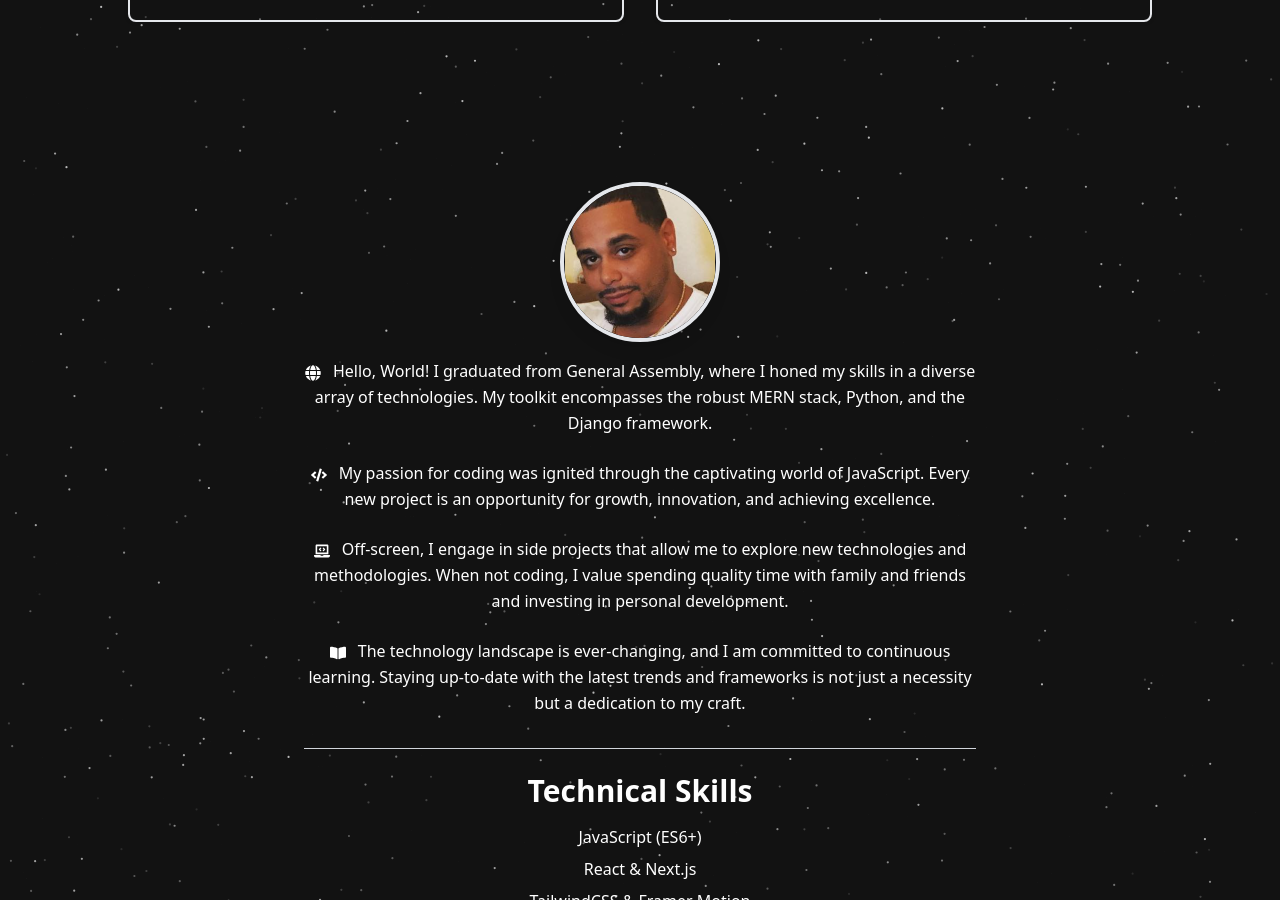
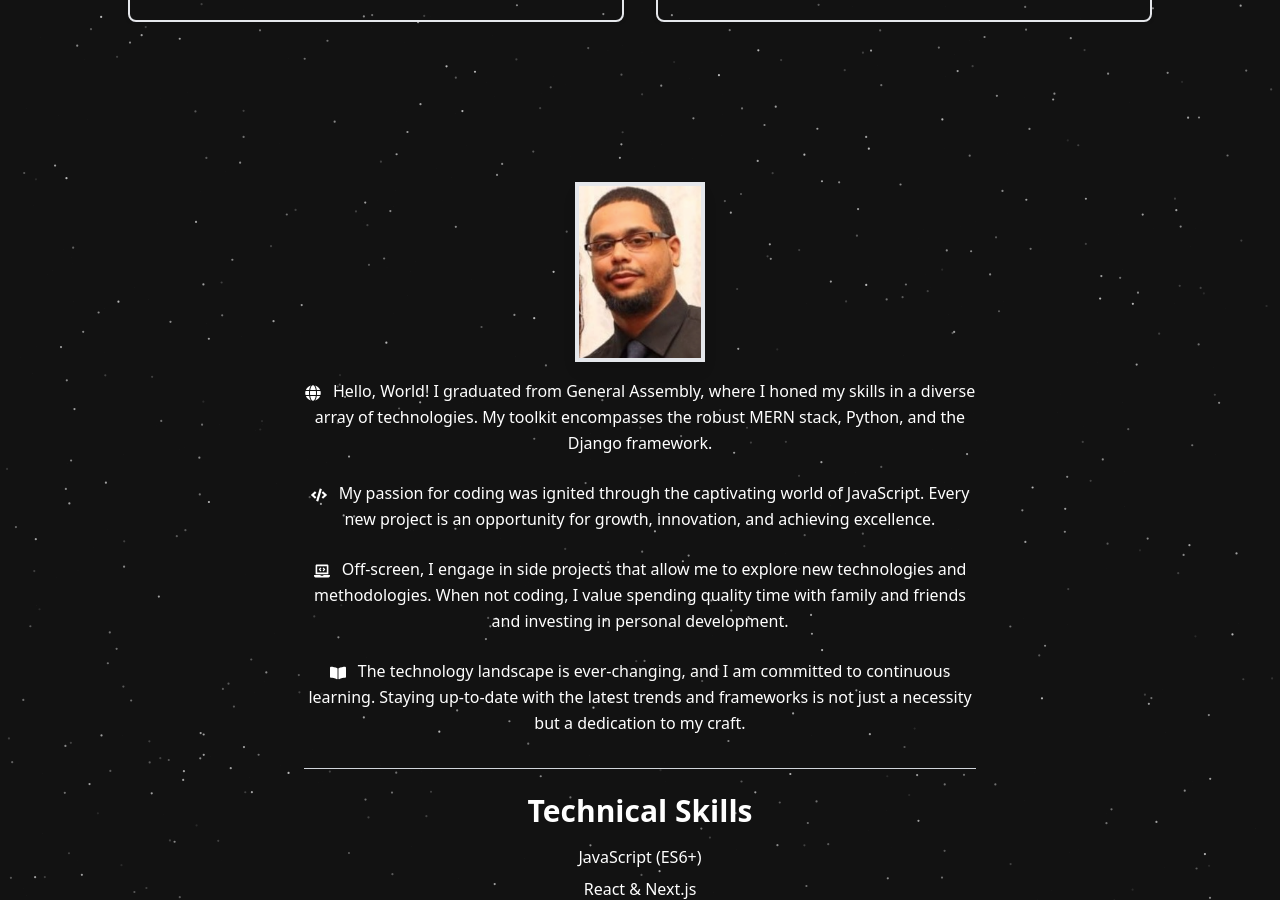
Before and after one commit to rayjim28/portfolio_2, a Next.js app: page / in a window 1280 px wide. Shown: the part 1401-2301 px from the top of the page. Built offline with nearby package versions, Linux system fonts and the light colour scheme.

Commit message:
fixes picture

```diff
--- a/src/components/About.tsx
+++ b/src/components/About.tsx
@@ -34,7 +34,8 @@ const About: React.FC<AboutProps> = ({ currentTheme }) => {
       <div className="w-full max-w-2xl mx-auto relative">
         <motion.div
           className={`mx-auto mb-4 overflow-hidden border-4 ${currentTheme === "light" ? "border-black" : "border-primary"
-            } shadow-lg transform transition-transform hover:scale-105 rounded-full w-40 h-40 flex justify-center items-center`}
+            } shadow-lg transform transition-transform hover:scale-105 flex justify-center items-center`}
+          style={{ width: '130px', height: '180px' }}
           initial={{ scale: 0.8 }}
           animate={{ scale: 1 }}
           transition={{
@@ -45,11 +46,10 @@ const About: React.FC<AboutProps> = ({ currentTheme }) => {
           whileHover={{ scale: 1.2 }}
         >
           <Image
-            src="/My_picture.png"
+            src="/my_picture.png"
             alt="Raymond Jimenez"
-            width={150}
+            width={130}
             height={150}
-            className="rounded-full"
           />
         </motion.div>
 
@@ -63,14 +63,14 @@ const About: React.FC<AboutProps> = ({ currentTheme }) => {
         </motion.p>
 
         <motion.p className="mb-6 leading-relaxed text-white-600" initial={{ opacity: 0 }} animate={{ opacity: 1 }} transition={{ delay: 0.6 }}>
-        <FaCode className="inline-block mr-2" /> My passion for coding was ignited through the captivating world of JavaScript. Every new project is an opportunity for growth, innovation, and achieving excellence.
+          <FaCode className="inline-block mr-2" /> My passion for coding was ignited through the captivating world of JavaScript. Every new project is an opportunity for growth, innovation, and achieving excellence.
         </motion.p>
 
         <motion.p className="mb-6 leading-relaxed text-white-600" initial={{ opacity: 0 }} animate={{ opacity: 1 }} transition={{ delay: 0.9 }}>
-        <FaLaptopCode className="inline-block mr-2" /> Off-screen, I engage in side projects that allow me to explore new technologies and methodologies. When not coding, I value spending quality time with family and friends and investing in personal development.
+          <FaLaptopCode className="inline-block mr-2" /> Off-screen, I engage in side projects that allow me to explore new technologies and methodologies. When not coding, I value spending quality time with family and friends and investing in personal development.
         </motion.p>
         <motion.p className="mb-6 leading-relaxed text-white-600" initial={{ opacity: 0 }} animate={{ opacity: 1 }} transition={{ delay: 1.2 }}>
-        <FaBookOpen className="inline-block mr-2" /> The technology landscape is ever-changing, and I am committed to continuous learning. Staying up-to-date with the latest trends and frameworks is not just a necessity but a dedication to my craft.
+          <FaBookOpen className="inline-block mr-2" /> The technology landscape is ever-changing, and I am committed to continuous learning. Staying up-to-date with the latest trends and frameworks is not just a necessity but a dedication to my craft.
         </motion.p>
 
 
```
Also changed, not shown: public/My_picture.png.
